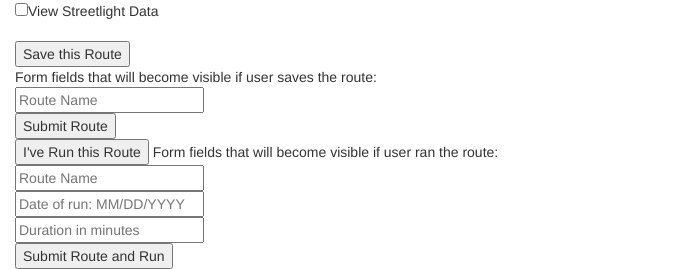
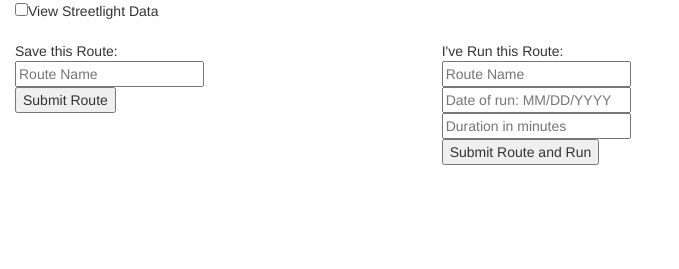
Before and after one commit to bekkam/hackbright-project, a Flask app: template templates/show-map.html in a window 1280 px wide. Shown: the part 573-842 px from the top of the page, without its empty margins (0-679 px from the left). After the commit the page ends 738 px from the top, so only its background shows below. Run offline with Flask 2, Linux system fonts and the light colour scheme; the template is opened without the code that fills it, so the values that code supplies are empty; some libraries are stand-ins or nearby versions.

Commit message:
Add bootstrap forms to show-map page

```diff
--- a/static/css/style.css
+++ b/static/css/style.css
@@ -37,6 +37,13 @@ height: 100%;
 overflow: auto;
 }
 
+.subheader {
+
+}
+
+.header {
+
+}
 /*.chart {
     width: 600px;
     height: 300px;
--- a/templates/show-map.html
+++ b/templates/show-map.html
@@ -32,16 +32,16 @@
 
 
 <!-- "Save this Route" displays a form if user clicks it -->
-  <div class="row">
+<!--   <div class="row">
   <div class="col-xs-12 col-md-6 col-lg-9">
     <div id="add-route"></div>
     <button type="button">Save this Route</button>
   </div>
-  </div>
+  </div> -->
 
   <div class="row">
-  <div class="col-xs-12 col-md-6 col-lg-9">
-    <span>Form fields that will become visible if user saves the route: </span>
+  <div class="col-xs-12 col-md-6 col-lg-4">
+    <span>Save this Route: </span>
     <form id="save-route-form" method="post" action="/new-route">
         <input type="text" name="route" id="route-name" placeholder="Route Name">
         <input type="hidden" name="start-lat" id="start-lat-field" value="{{ start_lat }}" data-startlat="{{ start_lat }}">
@@ -53,22 +53,23 @@
         <input type="submit" id="save-route-button" value="Submit Route">
     </form>
     </div>
+ <!--    <br>
     <br>
-    <br>
-    <br>
-  </div>
+    <br> -->
+  <!-- </div> -->
 
-  <div class="row">
-  <div class="col-xs-12 col-md-6 col-lg-9">
+  <!-- <div class="row"> -->
+<!--   <div class="col-xs-12 col-md-6 col-lg-4">
       <div id="add-run">
       <button type="button">I've Run this Route</button>
       <span>Form fields that will become visible if user ran the route: </span>
       </div>
-  </div>
-  </div>
+  </div> -->
+  <!-- </div> -->
 
-  <div class="row">
-  <div class="col-xs-12 col-md-6 col-lg-9">
+  <!-- <div class="row"> -->
+  <div class="col-xs-12 col-md-6 col-lg-4">
+  <span>I've Run this Route: </span>
       <form id="save-run-form" method="post" action="/new-run"  >
           <input type="text" name="route" id="route-name2" placeholder="Route Name"><br>
           <input type="hidden" name="start-lat" id="start-lat-field" value="{{ start_lat }}" data-startlat="{{ start_lat }}">
@@ -82,7 +83,7 @@
           <input type="submit" id="add-run-form-submit" value="Submit Route and Run">
       </form>
       </div>
-  </div>
+  <!-- </div> -->
 
 </div>
     <script src="static/js/showmap.js"></script>
```
